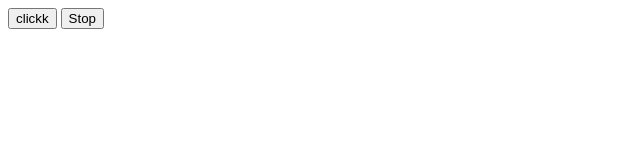
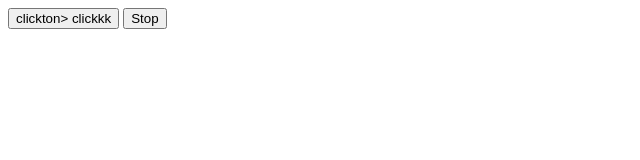
Before and after one commit to Chetan3327/phoneVibrate, a plain HTML site: page index.html in a window 1280 px wide. Shown: the whole page, without its empty margins (0-640 px from the left). Drawn offline with Linux system fonts and the light colour scheme.

```diff
--- a/index.html
+++ b/index.html
@@ -7,7 +7,9 @@
     <title>Document</title>
 </head>
 <body>
-    <button onclick="vibrate()">clickk</button>
+    <button onclick="vibrate()">clickton>
+
+clickkk</button>
     <button onclick="stop()">Stop</button>
 </body>
 <script>
```
